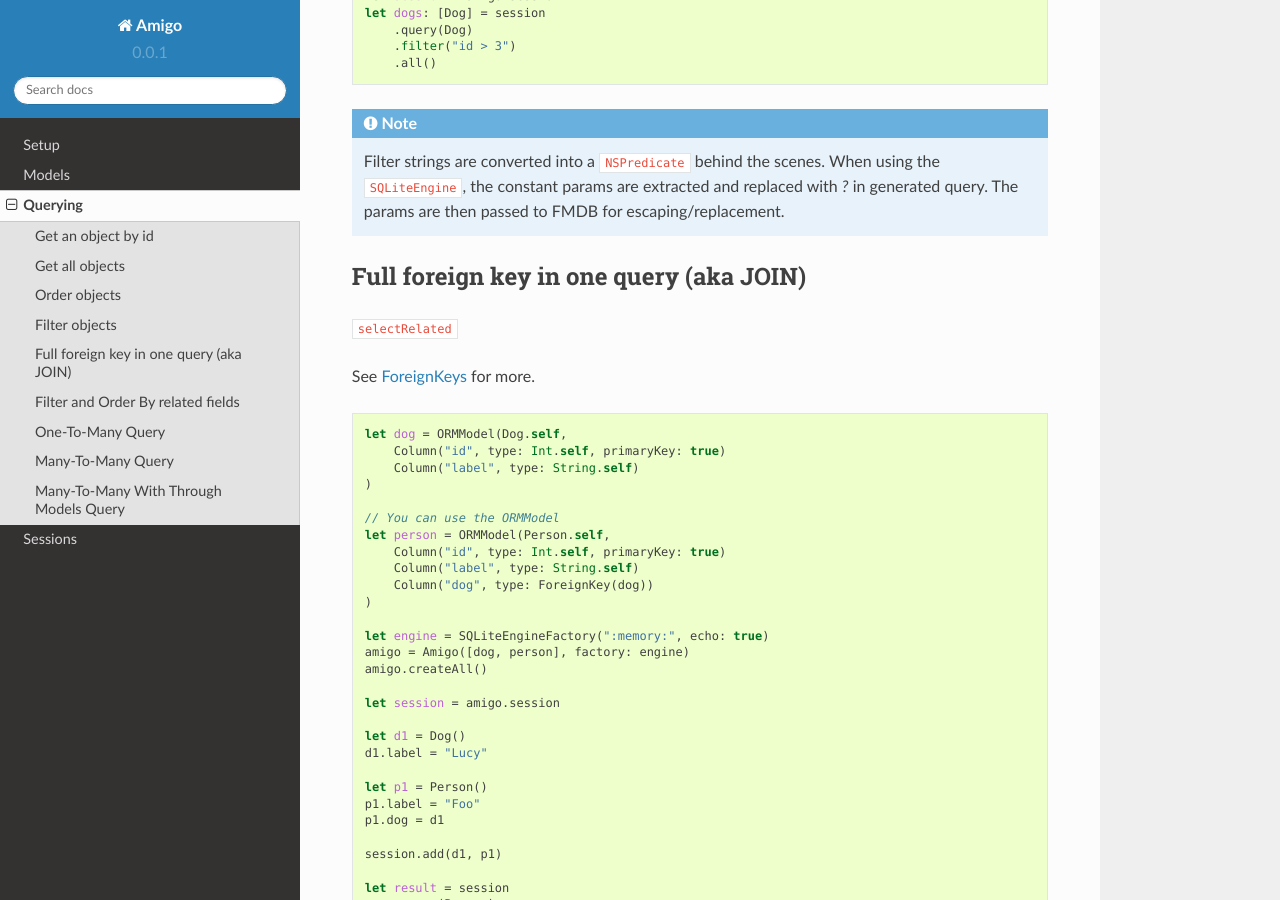
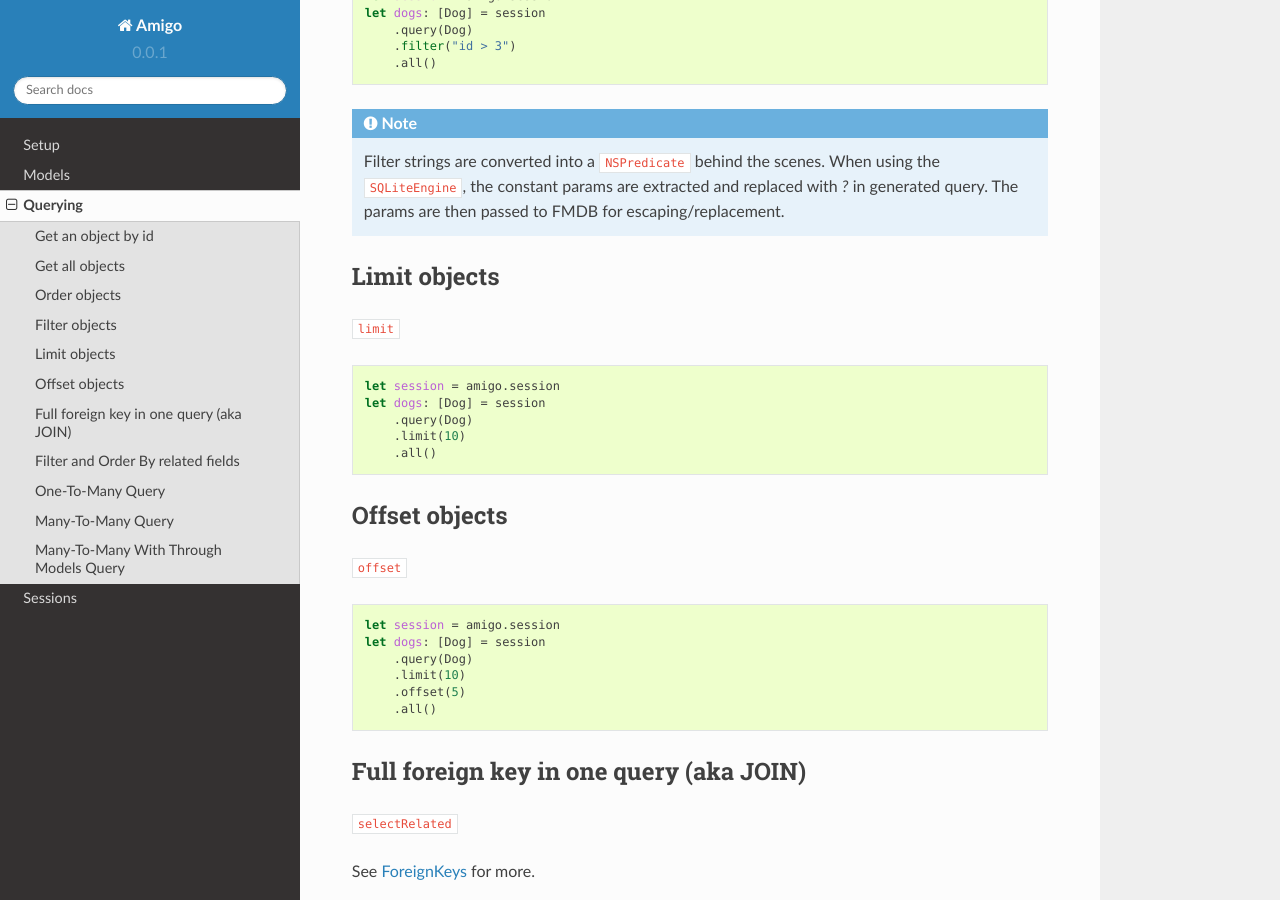
Before and after one commit to blitzagency/amigo-swift, a Sphinx documentation site: the page built from docs/querying/index.rst, in a window 1280 px wide and 900 px high, scrolled down 1028 px. Built offline with Sphinx 7.4.7 and the Read the Docs theme 2.0.0, drawn with Linux system fonts in a browser that asks for light colours.

Commit message:
adds limit and offset examples

```diff
--- a/docs/querying/index.rst
+++ b/docs/querying/index.rst
@@ -64,6 +64,36 @@ Filter objects
     scenes. When using the :code:`SQLiteEngine`, the constant params are
     extracted and replaced with `?` in generated query. The params are
     then passed to FMDB for escaping/replacement.
+
+
+Limit objects
+----------------------------------
+
+:code:`limit`
+
+.. code-block:: swift
+
+    let session = amigo.session
+    let dogs: [Dog] = session
+        .query(Dog)
+        .limit(10)
+        .all()
+
+
+
+Offset objects
+----------------------------------
+
+:code:`offset`
+
+.. code-block:: swift
+
+    let session = amigo.session
+    let dogs: [Dog] = session
+        .query(Dog)
+        .limit(10)
+        .offset(5)
+        .all()
 
 
 Full foreign key in one query (aka JOIN)
```
